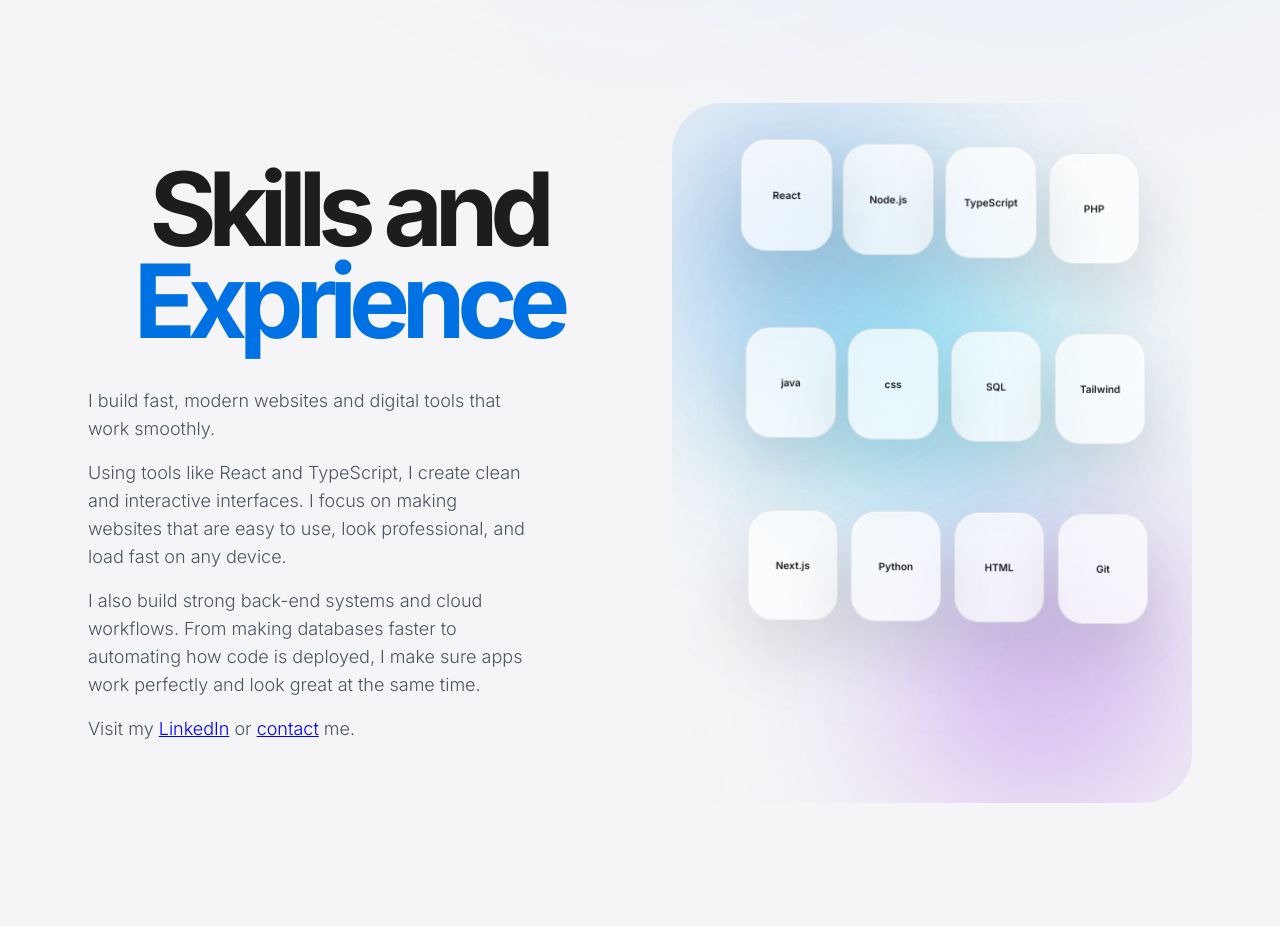
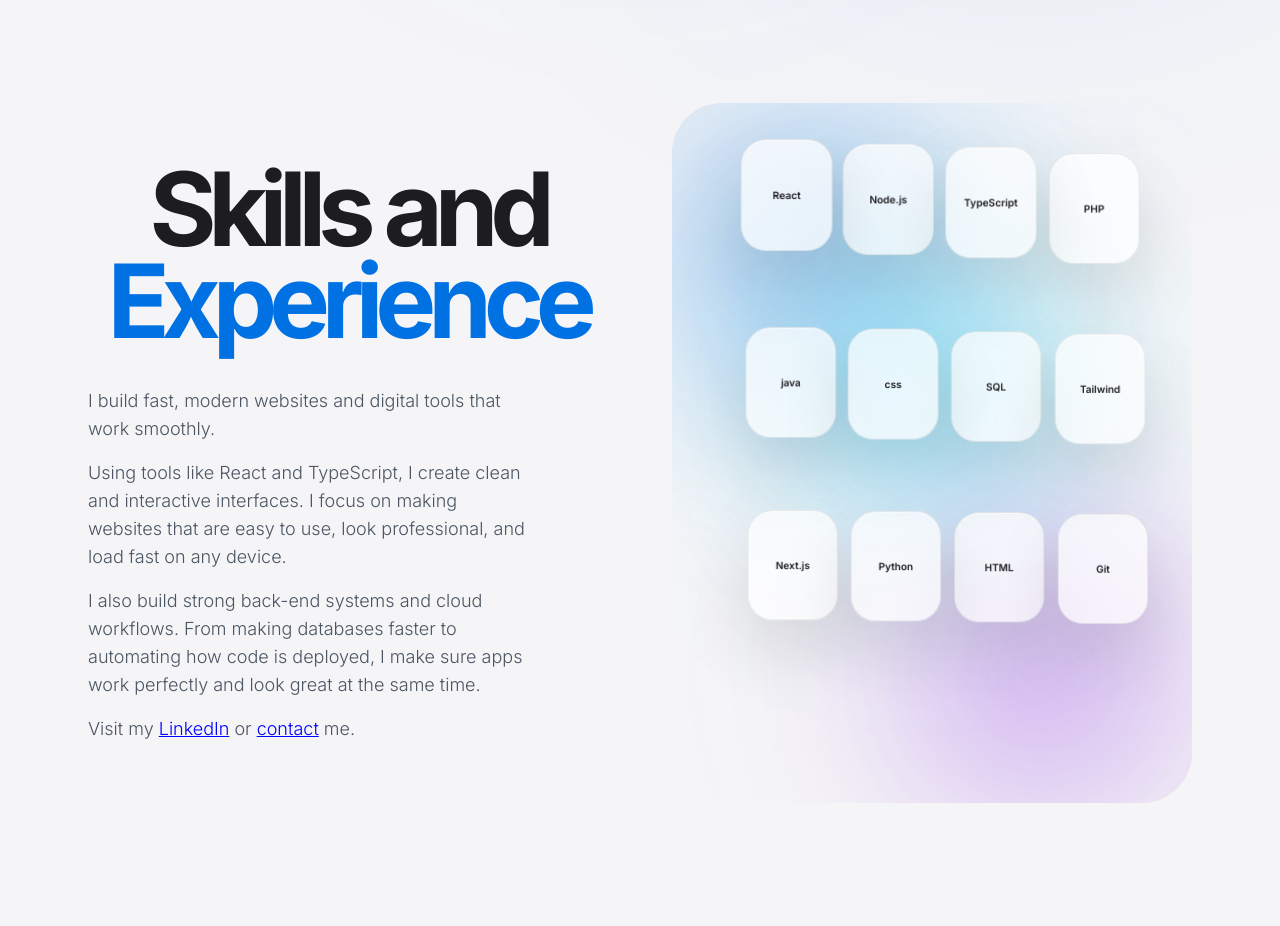
Before and after one commit to natekiddo/Nathan.github.io, a plain HTML site: page index.html in a window 1280 px wide. Shown: the part 847-1773 px from the top of the page. Drawn offline with nearby package versions, Linux system fonts and the light colour scheme; animation ran at ten frames a second.

Commit message:
Update index.html

```diff
--- a/index.html
+++ b/index.html
@@ -125,7 +125,7 @@
     <div class="space-y-6">
      <h2 class="system-title text-center mb-10">
   Skills and
-  <span class="text-brand">Exprience</span>
+  <span class="text-brand">Experience</span>
 </h2>
       </h1>
 
```
